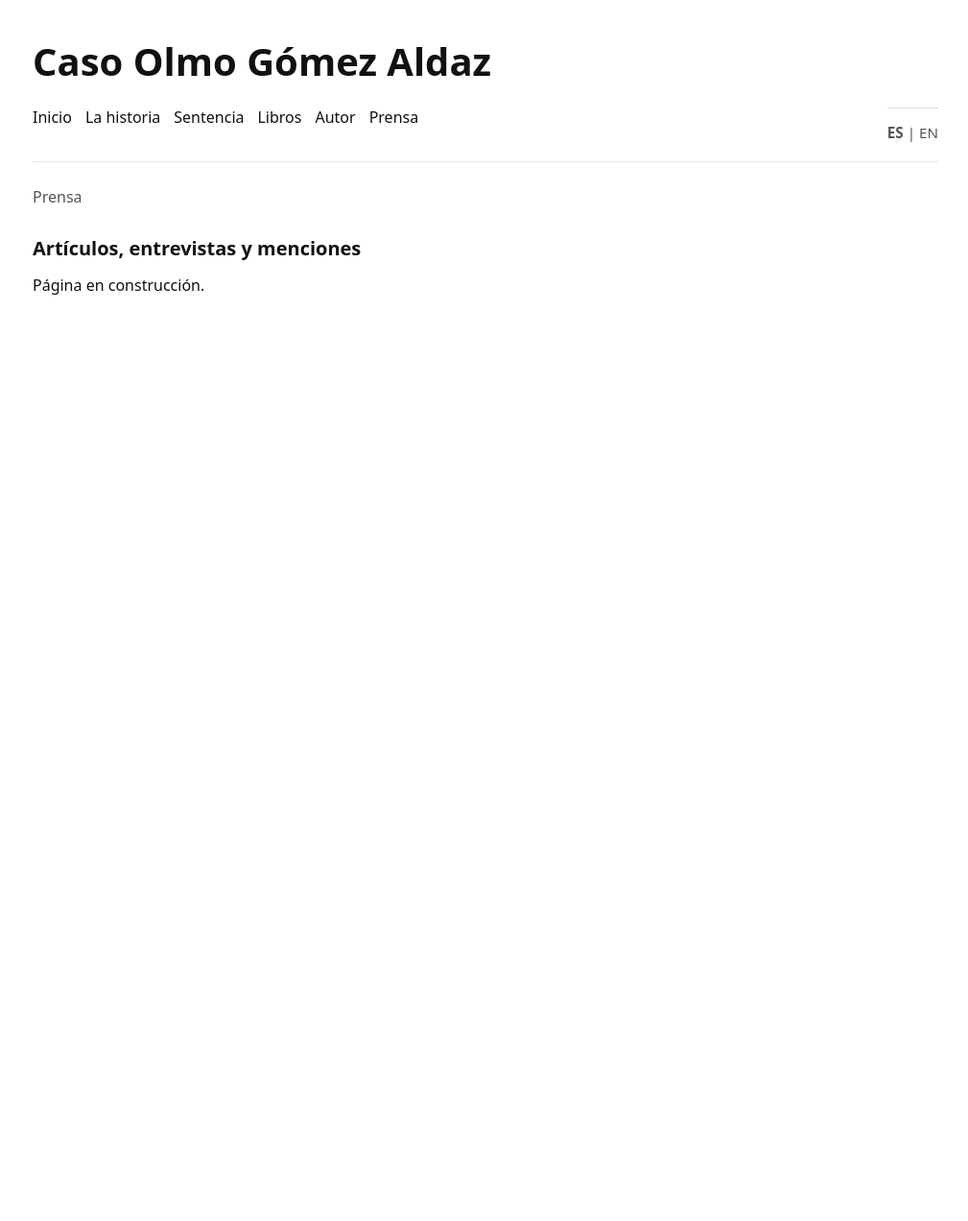
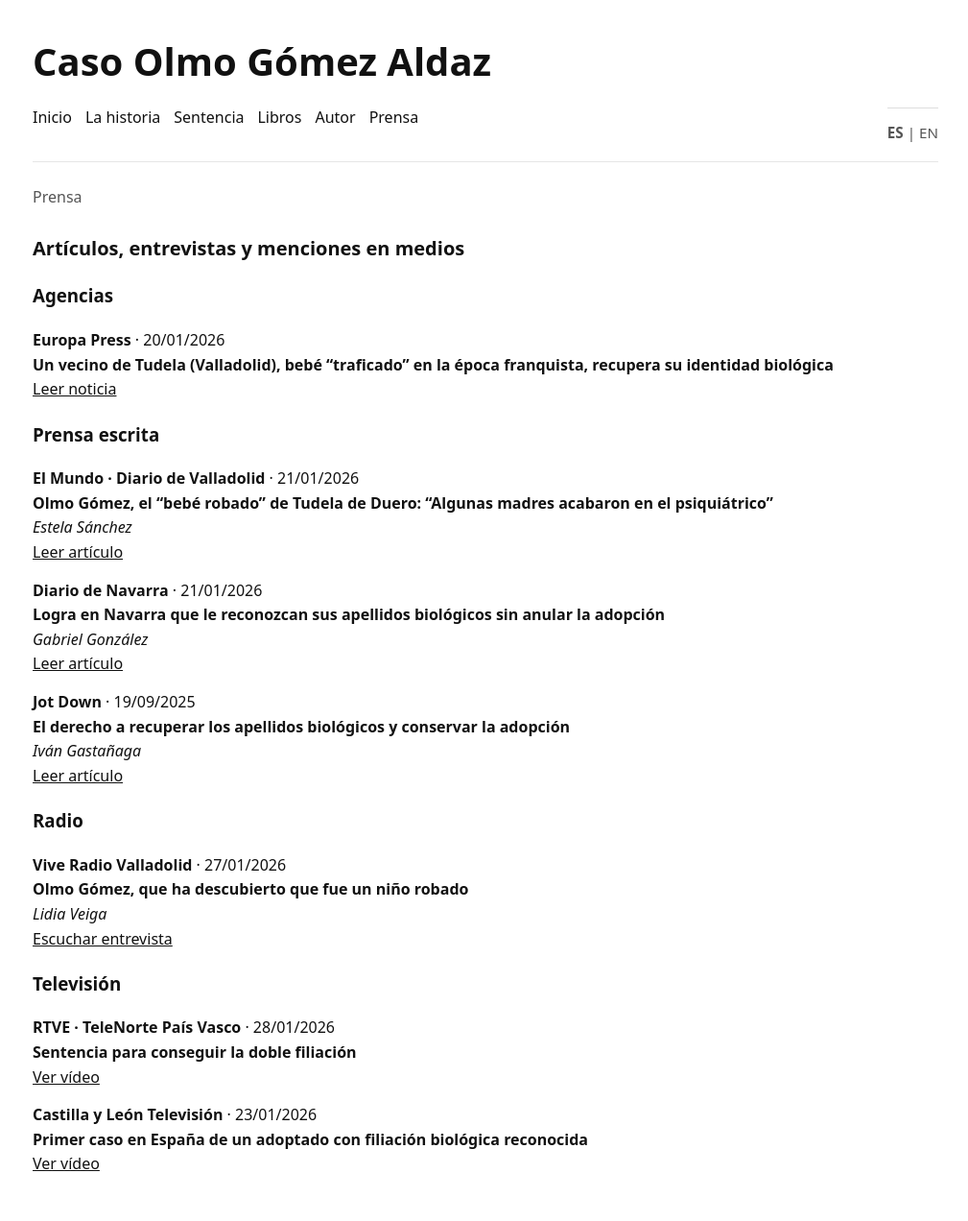
Before and after one commit to olmogaldaz/olmogaldaz.github.io, a Jekyll site: the page built from es/prensa/index.html, in a window 1280 px wide. Shown: the whole page at 96% size, without its empty margins (134-1143 px from the left). Built offline with Jekyll 4.4.1, drawn with Linux system fonts in a browser that asks for light colours; before the commit the page ends 900 px from its top, so only the background shows below that.

Commit message:
Update index.html

```diff
--- a/es/prensa/index.html
+++ b/es/prensa/index.html
@@ -1,18 +1,99 @@
 ---
 layout: default
 lang: es
-alt: /en/author/
+alt: /en/press/
 title: Prensa · Olmo Gómez Aldaz
 description: Artículos, entrevistas y referencias en medios de comunicación sobre el caso Gómez Aldaz y la restitución judicial de la identidad.
 ---
 
-  <div class="wrap">
-    <header id="site-header"></header>
-    <h1 class="page-title subtle">
-      Prensa
-    </h1>
-    <main>
-      <h2>Artículos, entrevistas y menciones</h2>
-      <p>Página en construcción.</p>
-    </main>
-  </div>
+<div class="wrap">
+  <header id="site-header"></header>
+
+  <h1 class="page-title subtle">Prensa</h1>
+
+  <main>
+
+    <h2>Artículos, entrevistas y menciones en medios</h2>
+
+    <!-- AGENCIAS -->
+    <section>
+      <h3>Agencias</h3>
+
+      <p>
+        <strong>Europa Press</strong> · 20/01/2026<br>
+        <strong>Un vecino de Tudela (Valladolid), bebé “traficado” en la época franquista, recupera su identidad biológica</strong><br>
+        <a href="https://www.europapress.es/castilla-y-leon/noticia-vecino-tudela-valladolid-bebe-traficado-epoca-franquista-recupera-identidad-biologica-20260120134932.html" target="_blank">
+          Leer noticia
+        </a>
+      </p>
+    </section>
+
+    <!-- PRENSA ESCRITA -->
+    <section>
+      <h3>Prensa escrita</h3>
+
+      <p>
+        <strong>El Mundo · Diario de Valladolid</strong> · 21/01/2026<br>
+        <strong>Olmo Gómez, el “bebé robado” de Tudela de Duero: “Algunas madres acabaron en el psiquiátrico”</strong><br>
+        <em>Estela Sánchez</em><br>
+        <a href="https://www.diariodevalladolid.es/valladolid/provincia/260122/278892/olmo-gomez-el-bebe-robado-de-tudela-de-duero-algunas-madres-acabaron-en-el-psiquiatrico.html" target="_blank">
+          Leer artículo
+        </a>
+      </p>
+
+      <p>
+        <strong>Diario de Navarra</strong> · 21/01/2026<br>
+        <strong>Logra en Navarra que le reconozcan sus apellidos biológicos sin anular la adopción</strong><br>
+        <em>Gabriel González</em><br>
+        <a href="https://www.diariodenavarra.es/noticias/navarra/2026/01/21/logra-navarra-le-reconozcan-apellidos-biologicos-anular-adopcion-807309-15.html" target="_blank">
+          Leer artículo
+        </a>
+      </p>
+
+      <p>
+        <strong>Jot Down</strong> · 19/09/2025<br>
+        <strong>El derecho a recuperar los apellidos biológicos y conservar la adopción</strong><br>
+        <em>Iván Gastañaga</em><br>
+        <a href="https://www.jotdown.es/2025/09/apellidos-biologicos-conservar-la-adopcion/" target="_blank">
+          Leer artículo
+        </a>
+      </p>
+    </section>
+
+    <!-- RADIO -->
+    <section>
+      <h3>Radio</h3>
+
+      <p>
+        <strong>Vive Radio Valladolid</strong> · 27/01/2026<br>
+        <strong>Olmo Gómez, que ha descubierto que fue un niño robado</strong><br>
+        <em>Lidia Veiga</em><br>
+        <a href="/es/prensa/vive-radio-valladolid.html">
+          Escuchar entrevista
+        </a>
+      </p>
+    </section>
+
+    <!-- TELEVISIÓN -->
+    <section>
+      <h3>Televisión</h3>
+
+      <p>
+        <strong>RTVE · TeleNorte País Vasco</strong> · 28/01/2026<br>
+        <strong>Sentencia para conseguir la doble filiación</strong><br>
+        <a href="/es/prensa/rtve-telenorte-pais-vasco.html">
+          Ver vídeo
+        </a>
+      </p>
+
+      <p>
+        <strong>Castilla y León Televisión</strong> · 23/01/2026<br>
+        <strong>Primer caso en España de un adoptado con filiación biológica reconocida</strong><br>
+        <a href="https://www.cyltv.es/videoSH/a2147558-57f6-4c13-85ec-08ca7c891765/" target="_blank">
+          Ver vídeo
+        </a>
+      </p>
+    </section>
+
+  </main>
+</div>
```
